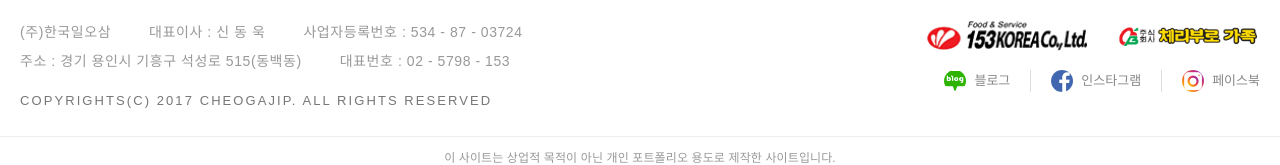
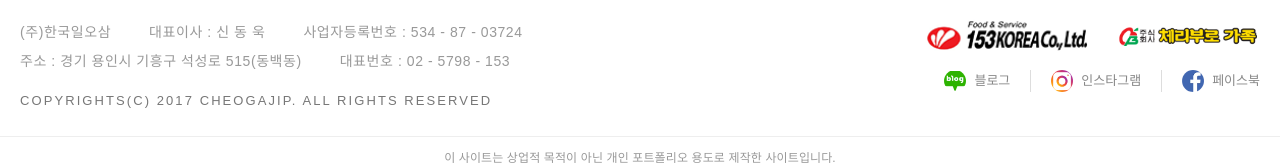
Before and after one commit to dbsjtmzkf/firstClass, a plain HTML site: page Cheogatjip/signup.html in a window 1280 px wide. Shown: the part 1746-1911 px from the top of the page. Drawn offline with Linux system fonts and the light colour scheme; a web font is replaced by a local one.

Commit message:
Swap Instagram and Facebook footer icons

```diff
--- a/Cheogatjip/signup.html
+++ b/Cheogatjip/signup.html
@@ -70,8 +70,8 @@
             </div>
             <div class="footer-social-links" aria-label="소셜 미디어">
                 <a href="https://m.blog.naver.com/n_amy_oung/223731982533" target="_blank" rel="noopener noreferrer"><img class="footer-social-image" src="img/footer-blog-icon.webp" alt="">블로그</a>
-                <a href="https://www.instagram.com/cheogajip_go/" target="_blank" rel="noopener noreferrer"><img class="footer-social-image" src="img/footer-instagram-icon.webp" alt="">인스타그램</a>
-                <a href="https://www.facebook.com/Cheogajib/?locale=ko_KR" target="_blank" rel="noopener noreferrer"><img class="footer-social-image" src="img/footer-facebook-icon.webp" alt="">페이스북</a>
+                <a href="https://www.instagram.com/cheogajip_go/" target="_blank" rel="noopener noreferrer"><img class="footer-social-image" src="img/footer-facebook-icon.webp" alt="">인스타그램</a>
+                <a href="https://www.facebook.com/Cheogajib/?locale=ko_KR" target="_blank" rel="noopener noreferrer"><img class="footer-social-image" src="img/footer-instagram-icon.webp" alt="">페이스북</a>
             </div>
         </div>
     </div>
```
